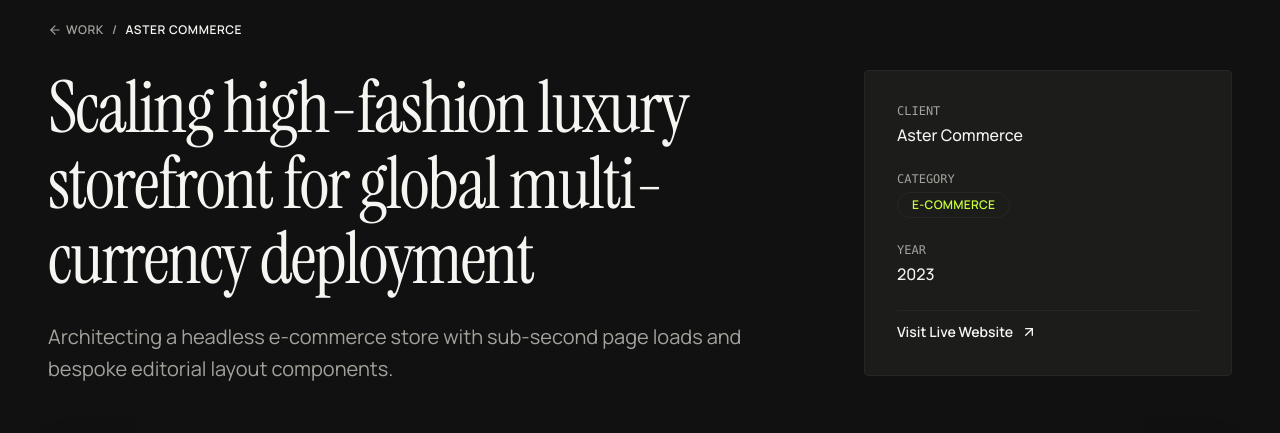
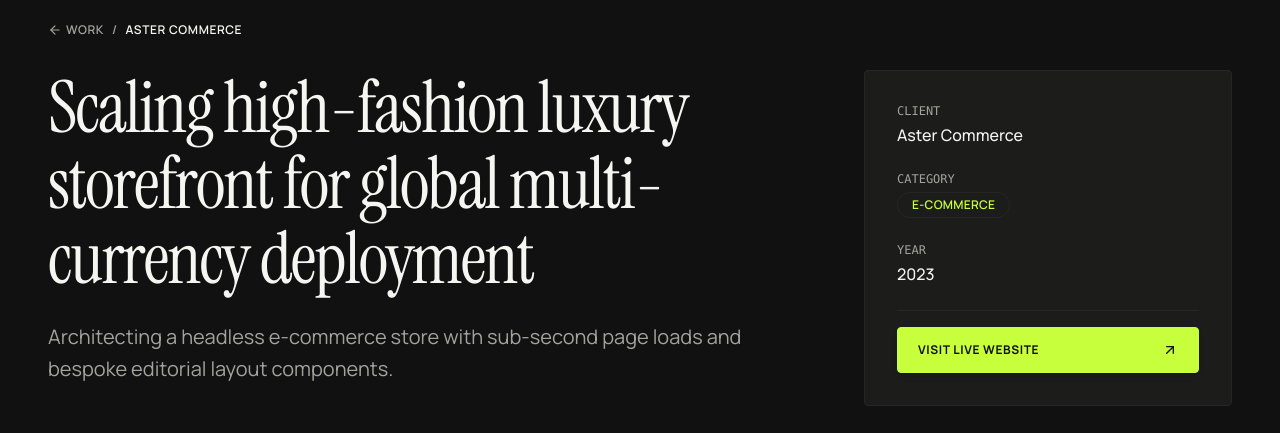
Before and after one commit to hitanshuMehta/Northstar_Sanity, a Next.js app: page /work/aster-commerce in a window 1280 px wide. Shown: the part 170-603 px from the top of the page. Built offline with nearby package versions, Linux system fonts and the light colour scheme; grey boxes are pictures that could not be loaded.

Commit message:
updated the work pafe

```diff
--- a/app/work/[slug]/page.tsx
+++ b/app/work/[slug]/page.tsx
@@ -76,19 +76,17 @@ export default async function CaseStudyPage({ params }: CaseStudyPageProps) {
                   <span className="text-xs font-mono uppercase text-north-muted block mb-1">YEAR</span>
                   <span className="font-medium text-north-primary text-base">{study.year}</span>
                 </div>
-                {study.liveUrl && (
-                  <div className="pt-2 border-t border-north-border">
+                <div className="pt-4 border-t border-north-border">
                   <a
-                      href={study.liveUrl}
+                    href="https://google.com"
                     target="_blank"
                     rel="noopener noreferrer"
-                      className="inline-flex items-center gap-2 text-sm font-semibold text-north-primary hover:text-north-accent transition-colors"
+                    className="group/btn inline-flex items-center justify-between w-full px-5 py-3.5 rounded-sm bg-[#C7FF3D] text-[#111111] text-xs font-bold uppercase tracking-wider hover:bg-[#b5f228] hover:shadow-lg hover:shadow-[#C7FF3D]/25 border border-[#C7FF3D] transition-all duration-300 shadow-md cursor-pointer"
                   >
                     <span>Visit Live Website</span>
-                      <ArrowUpRight className="w-4 h-4" />
+                    <ArrowUpRight className="w-4 h-4 text-[#111111] transition-transform duration-300 group-hover/btn:translate-x-1 group-hover/btn:-translate-y-1" />
                   </a>
                 </div>
-                )}
               </div>
             </div>
           </Reveal>
@@ -255,8 +253,12 @@ export default async function CaseStudyPage({ params }: CaseStudyPageProps) {
                 <h3 className="font-serif text-3xl text-north-primary font-normal">
                   Related Work
                 </h3>
-                <Link href="/work" className="text-xs font-semibold tracking-wider uppercase text-north-primary hover:text-north-accent">
-                  View all projects →
+                <Link
+                  href="/work"
+                  className="group/btn inline-flex items-center gap-2 px-5 py-2.5 rounded-sm bg-[#C7FF3D] text-[#111111] text-xs font-bold uppercase tracking-wider hover:bg-[#b5f228] hover:shadow-md hover:shadow-[#C7FF3D]/20 border border-[#C7FF3D] transition-all duration-300 shadow-sm"
+                >
+                  <span>View all projects</span>
+                  <ArrowUpRight className="w-4 h-4 text-[#111111] transition-transform duration-300 group-hover/btn:translate-x-1 group-hover/btn:-translate-y-1" />
                 </Link>
               </div>
             </Reveal>
```
Lines whose indentation alone changed are shown as unchanged.
